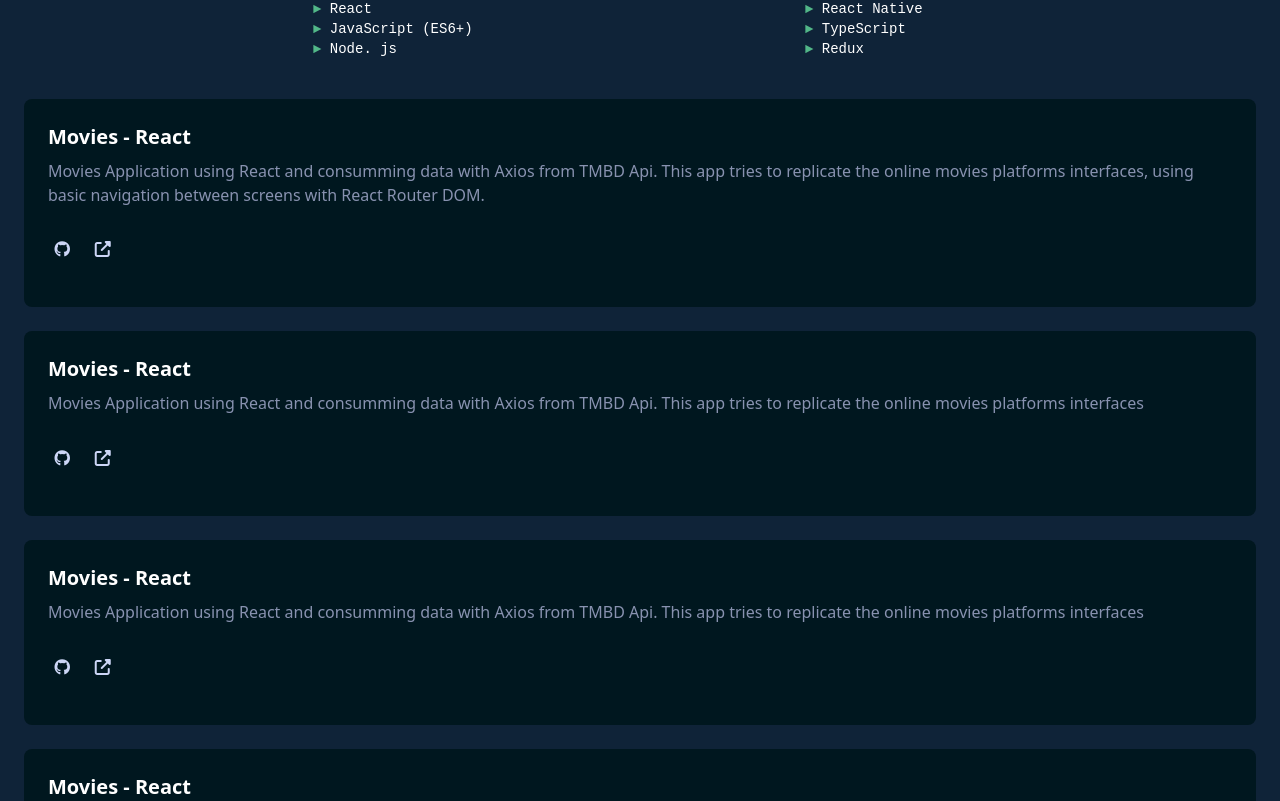
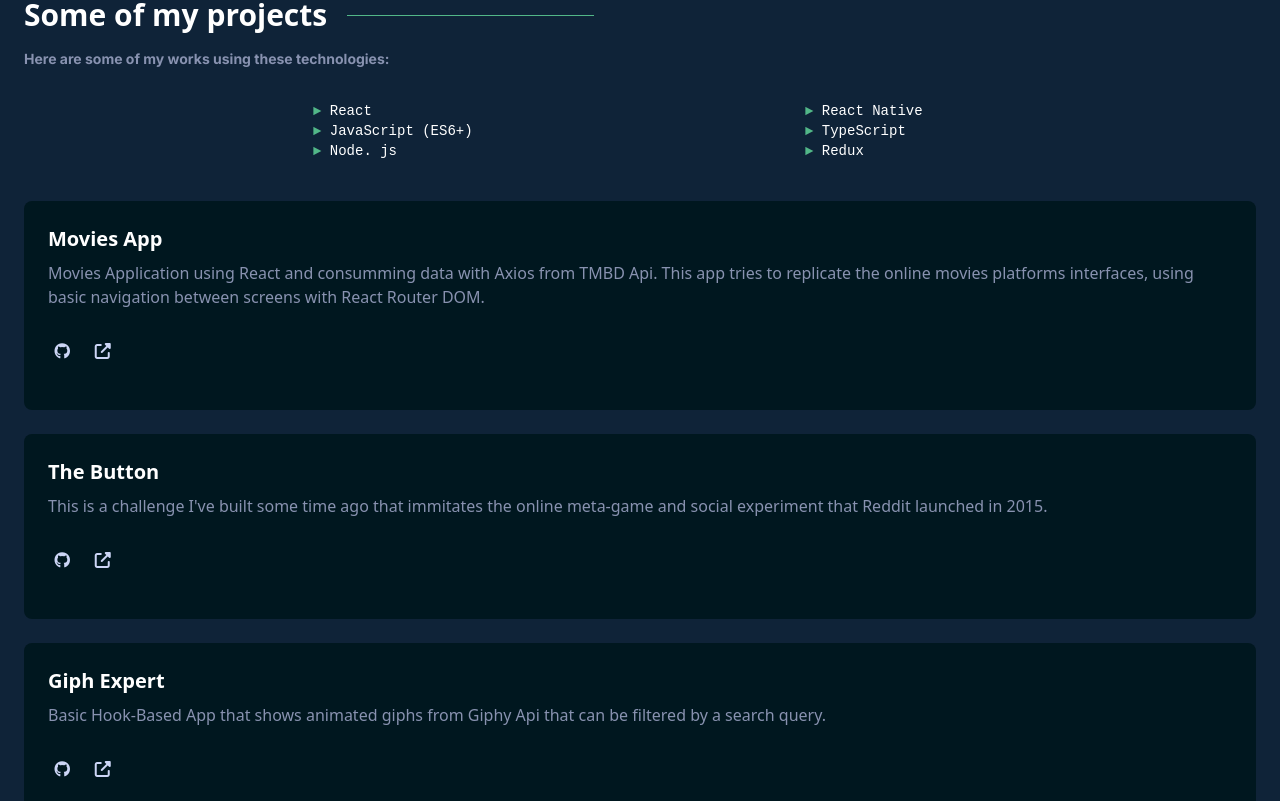
Before and after one commit to StefanoCutri/portfolio, a React (Create React App) app: page / in a window 1280 px wide. Shown: the part 1919-2720 px from the top of the page. Built offline with nearby package versions, Linux system fonts and the light colour scheme.

Commit message:
Links and Cards styled

```diff
--- /dev/null
+++ b/src/components/Experience.js
@@ -0,0 +1,7 @@
+import React from 'react'
+
+export const Experience = () => {
+  return (
+    <div>Experience</div>
+  )
+}
--- a/src/components/Skills.js
+++ b/src/components/Skills.js
@@ -6,8 +6,8 @@ import "../styles/skills.css";
 
 export const Skills = () => {
   return (
-    <div id="skills" className="info-container pb-4">
-      <div className="mt-[12%]">
+    <div id="skills" className="info-container pb-4 mt-[20%]">
+      <div>
         <div className="flex flex-row items-center px-4 mb-3">
           <h2 className="text-3xl font-bold mr-5 ">Some of my projects</h2>
           <div
--- a/src/data/projects.json
+++ b/src/data/projects.json
@@ -1,30 +1,30 @@
 [
     {
         "id": 1,
-        "title": "Movies - React",
+        "title": "Movies App",
         "description": "Movies Application using React and consumming data with Axios from TMBD Api. This app tries to replicate the online movies platforms interfaces, using basic navigation between screens with React Router DOM.",
-        "repository": "",
-        "hosted": ""
+        "repository": "https://github.com/StefanoCutri/movies-react",
+        "hosted": "https://movies-react-nu.vercel.app/"
     },
     {
         "id": 2,
-        "title": "Movies - React",
-        "description": "Movies Application using React and consumming data with Axios from TMBD Api. This app tries to replicate the online movies platforms interfaces",
-        "repository": "",
-        "hosted": ""
+        "title": "The Button",
+        "description": "This is a challenge I've built some time ago that immitates the online meta-game and social experiment that Reddit launched in 2015.",
+        "repository": "https://github.com/StefanoCutri/the-button",
+        "hosted": "https://stefanocutri.github.io/the-button/"
     },
     {
         "id": 3,
-        "title": "Movies - React",
-        "description": "Movies Application using React and consumming data with Axios from TMBD Api. This app tries to replicate the online movies platforms interfaces",
-        "repository": "",
-        "hosted": ""
+        "title": "Giph Expert",
+        "description": "Basic Hook-Based App that shows animated giphs from Giphy Api that can be filtered by a search query. ",
+        "repository": "https://github.com/StefanoCutri/React-GiphExpert",
+        "hosted": "https://react-giph-expert-xjt8.vercel.app"
     },
     {
         "id": 4,
-        "title": "Movies - React",
-        "description": "Movies Application using React and consumming data with Axios from TMBD Api. This app tries to replicate the online movies platforms interfaces",
-        "repository": "",
-        "hosted": ""
+        "title": "Calendar App",
+        "description": "MOne of the first React Applications I've built, using React-Big-Calendar to make CRUD operations in the calendar with the help of React Modal.",
+        "repository": "https://github.com/StefanoCutri/calendar-app",
+        "hosted": "https://calendar-mqz37rje0-stefanocutri.vercel.app/"
     }
 ]
```
